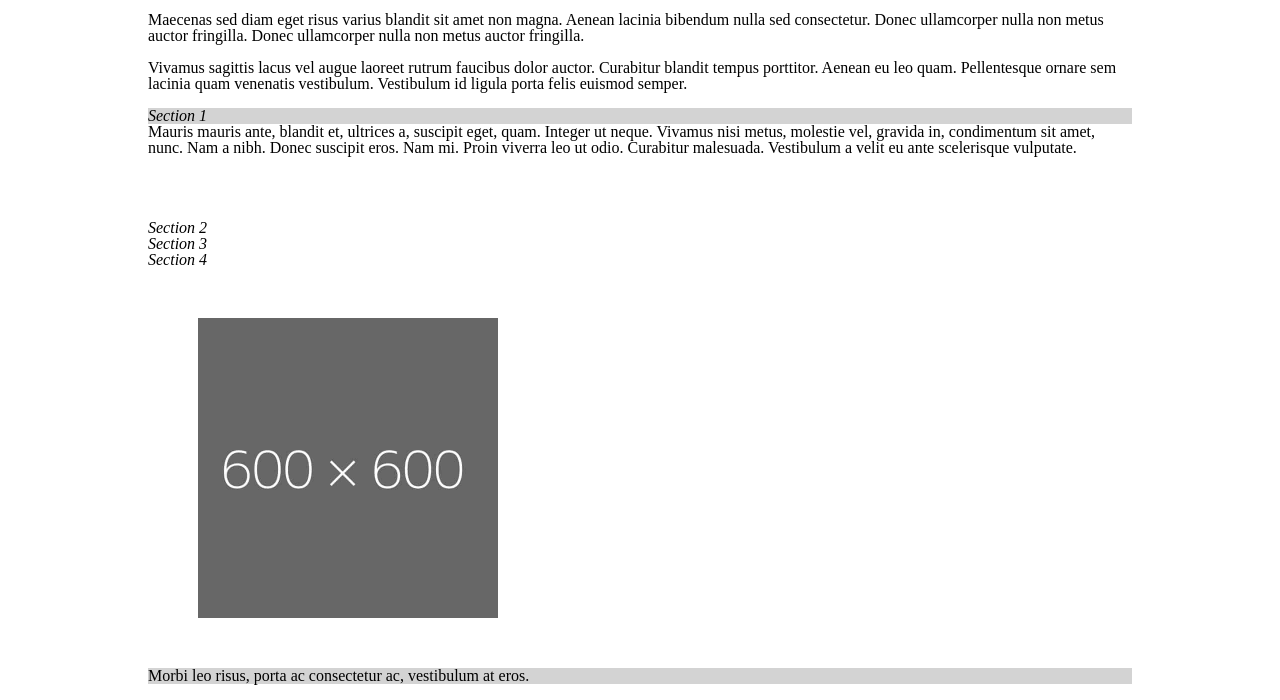
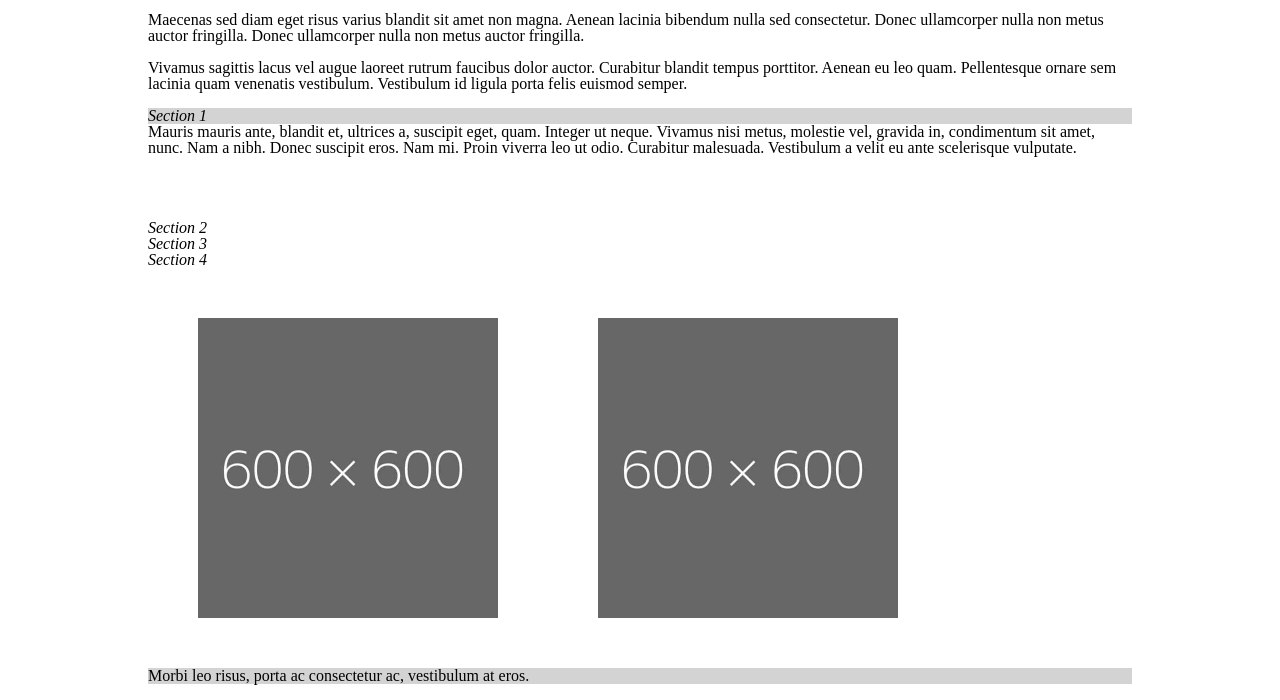
Before and after one commit to LyntheDB/accordion-on-github-pages, a plain HTML site: page index.html in a window 1280 px wide. Shown: the part 122-822 px from the top of the page. Drawn offline with nearby package versions, Linux system fonts and the light colour scheme.

Commit message:
Update style.css

```diff
--- a/css/style.css
+++ b/css/style.css
@@ -69,7 +69,7 @@ footer{
     margin: 50px;
     float: left;
     background-color: cyan;
-    background: url(./img/afmeting@2x.jpg);
+    background: url(/img/afmeting@2x.jpg);
     background-size: 300px;
 
 }
```
